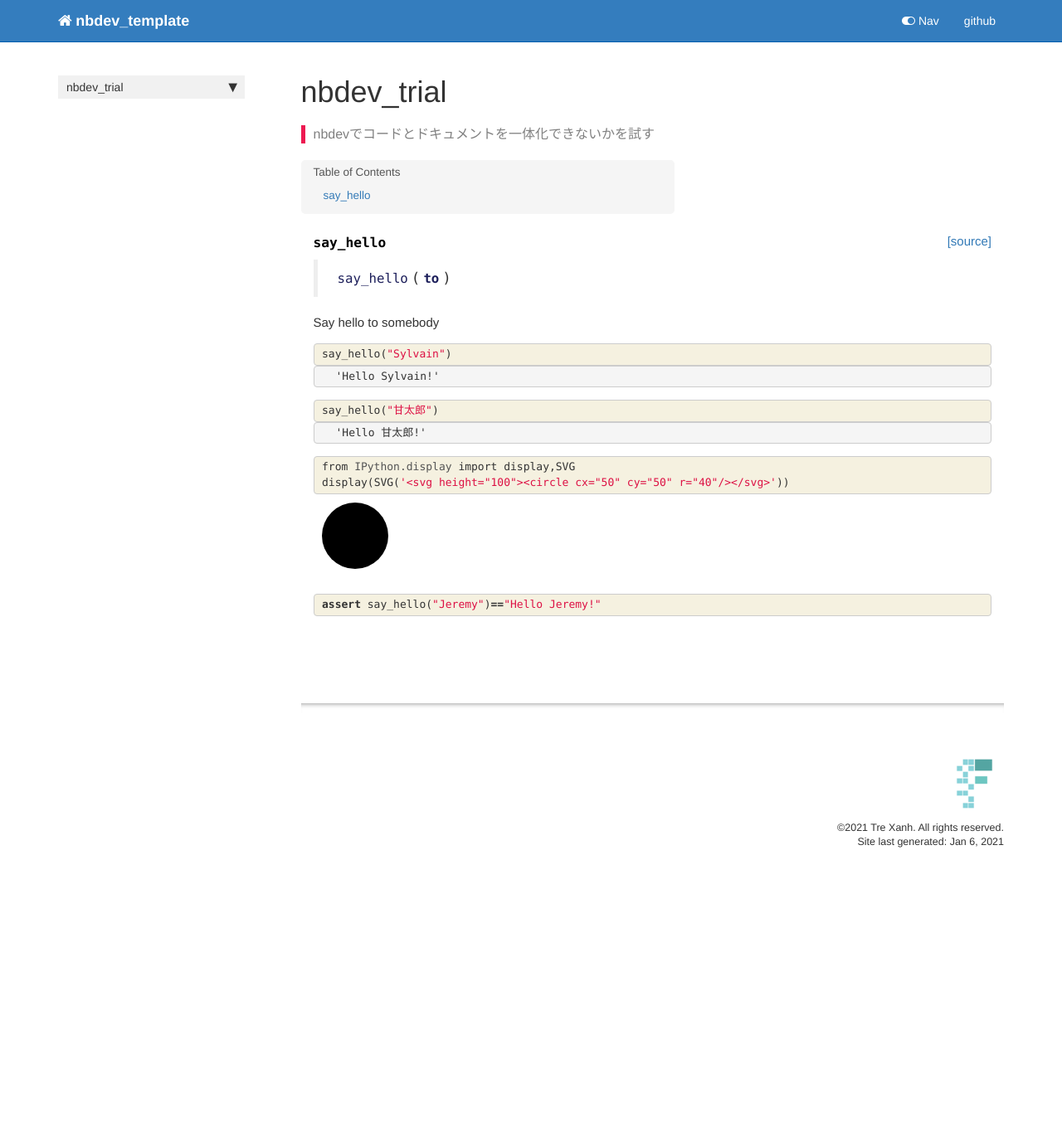
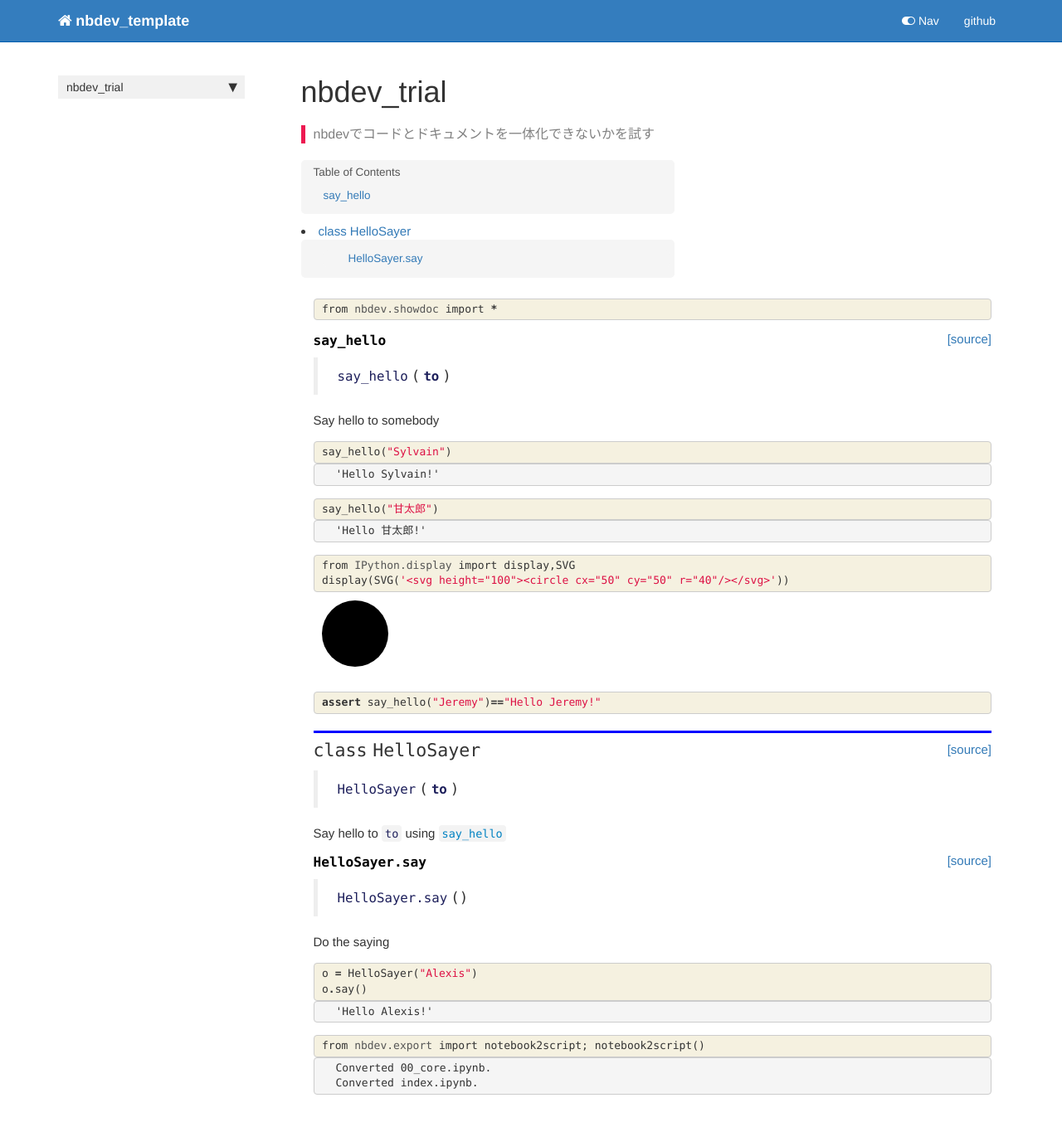
Before and after one commit to vochicong/kowaza, a Jekyll site: the page built from docs/core.html, in a window 1280 px wide and 1400 px high. Shown: the top 1359 px of the window at 83% size. Built offline with Jekyll 4.4.1, drawn with Linux system fonts in a browser that asks for light colours; nearby versions of some CDN libraries; comment, search, counter and statistics services are not loaded.

Commit message:
Local doc serving

```diff
--- a/docs/core.html
+++ b/docs/core.html
@@ -24,6 +24,23 @@
     {% raw %}
 
 <div class="cell border-box-sizing code_cell rendered">
+
+</div>
+    {% endraw %}
+
+    {% raw %}
+
+<div class="cell border-box-sizing code_cell rendered">
+<div class="input">
+
+<div class="inner_cell">
+    <div class="input_area">
+<div class=" highlight hl-ipython3"><pre><span></span><span class="kn">from</span> <span class="nn">nbdev.showdoc</span> <span class="kn">import</span> <span class="o">*</span>
+</pre></div>
+
+    </div>
+</div>
+</div>
 
 </div>
     {% endraw %}
@@ -176,4 +193,127 @@
 </div>
     {% endraw %}
 
+    {% raw %}
+
+<div class="cell border-box-sizing code_cell rendered">
+
 </div>
+    {% endraw %}
+
+    {% raw %}
+
+<div class="cell border-box-sizing code_cell rendered">
+
+<div class="output_wrapper">
+<div class="output">
+
+<div class="output_area">
+
+
+<div class="output_markdown rendered_html output_subarea ">
+<h2 id="HelloSayer" class="doc_header"><code>class</code> <code>HelloSayer</code><a href="https://github.com/vochicong/nbdev_trial/tree/master/nbdev_trial/core.py#L11" class="source_link" style="float:right">[source]</a></h2><blockquote><p><code>HelloSayer</code>(<strong><code>to</code></strong>)</p>
+</blockquote>
+<p>Say hello to <code>to</code> using <a href="/nbdev_trial/core#say_hello"><code>say_hello</code></a></p>
+
+</div>
+
+</div>
+
+</div>
+</div>
+
+</div>
+    {% endraw %}
+
+    {% raw %}
+
+<div class="cell border-box-sizing code_cell rendered">
+
+<div class="output_wrapper">
+<div class="output">
+
+<div class="output_area">
+
+
+<div class="output_markdown rendered_html output_subarea ">
+<h4 id="HelloSayer.say" class="doc_header"><code>HelloSayer.say</code><a href="https://github.com/vochicong/nbdev_trial/tree/master/nbdev_trial/core.py#L15" class="source_link" style="float:right">[source]</a></h4><blockquote><p><code>HelloSayer.say</code>()</p>
+</blockquote>
+<p>Do the saying</p>
+
+</div>
+
+</div>
+
+</div>
+</div>
+
+</div>
+    {% endraw %}
+
+    {% raw %}
+
+<div class="cell border-box-sizing code_cell rendered">
+<div class="input">
+
+<div class="inner_cell">
+    <div class="input_area">
+<div class=" highlight hl-ipython3"><pre><span></span><span class="n">o</span> <span class="o">=</span> <span class="n">HelloSayer</span><span class="p">(</span><span class="s2">&quot;Alexis&quot;</span><span class="p">)</span>
+<span class="n">o</span><span class="o">.</span><span class="n">say</span><span class="p">()</span>
+</pre></div>
+
+    </div>
+</div>
+</div>
+
+<div class="output_wrapper">
+<div class="output">
+
+<div class="output_area">
+
+
+
+<div class="output_text output_subarea output_execute_result">
+<pre>&#39;Hello Alexis!&#39;</pre>
+</div>
+
+</div>
+
+</div>
+</div>
+
+</div>
+    {% endraw %}
+
+    {% raw %}
+
+<div class="cell border-box-sizing code_cell rendered">
+<div class="input">
+
+<div class="inner_cell">
+    <div class="input_area">
+<div class=" highlight hl-ipython3"><pre><span></span><span class="kn">from</span> <span class="nn">nbdev.export</span> <span class="kn">import</span> <span class="n">notebook2script</span><span class="p">;</span> <span class="n">notebook2script</span><span class="p">()</span>
+</pre></div>
+
+    </div>
+</div>
+</div>
+
+<div class="output_wrapper">
+<div class="output">
+
+<div class="output_area">
+
+<div class="output_subarea output_stream output_stdout output_text">
+<pre>Converted 00_core.ipynb.
+Converted index.ipynb.
+</pre>
+</div>
+</div>
+
+</div>
+</div>
+
+</div>
+    {% endraw %}
+
+</div>
--- a/nbdev_trial/_nbdev.py
+++ b/nbdev_trial/_nbdev.py
@@ -2,7 +2,8 @@
 
 __all__ = ["index", "modules", "custom_doc_links", "git_url"]
 
-index = {"say_hello": "00_core.ipynb"}
+index = {"say_hello": "00_core.ipynb",
+         "HelloSayer": "00_core.ipynb"}
 
 modules = ["core.py"]
 
```
Also changed, not shown: nbdev_trial/core.py (+10 -1 lines), docs/Gemfile.lock, 2 other files.
